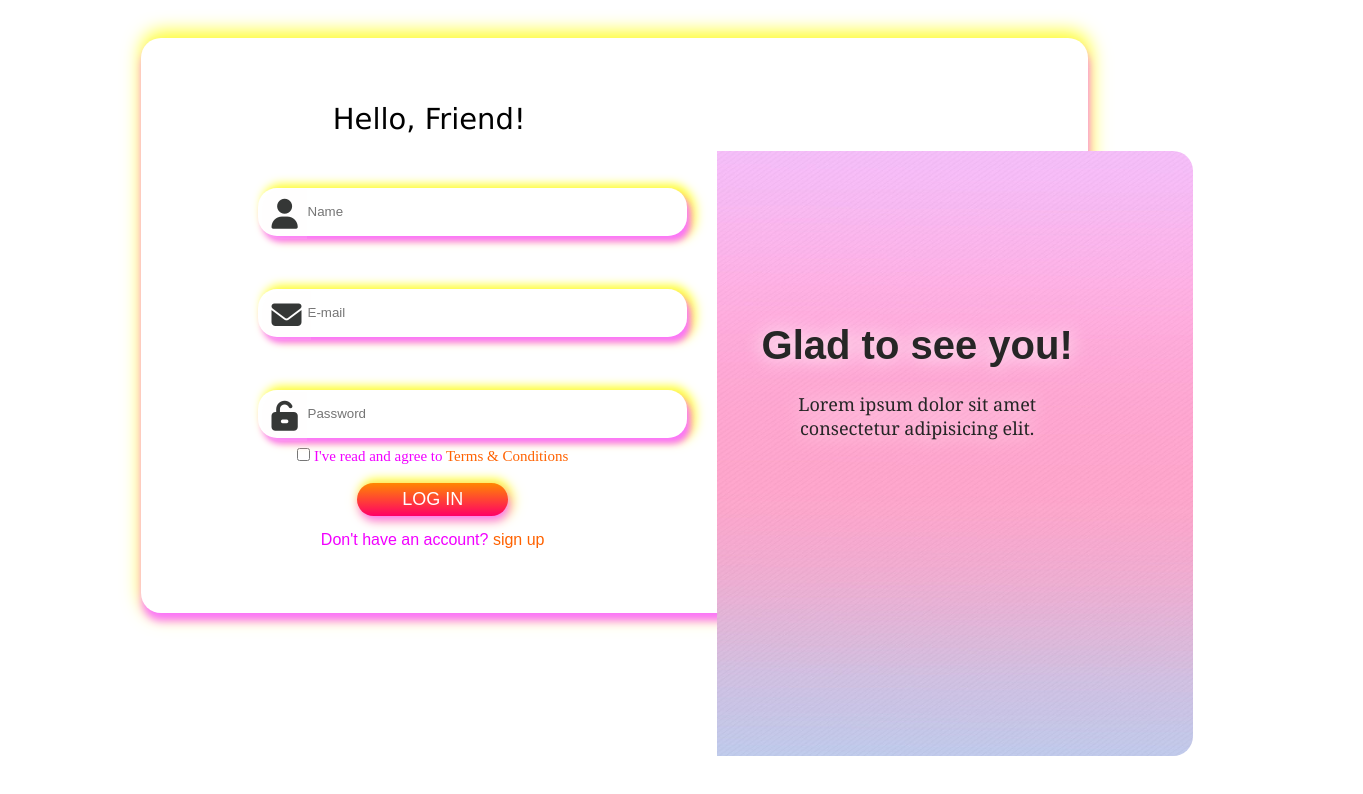
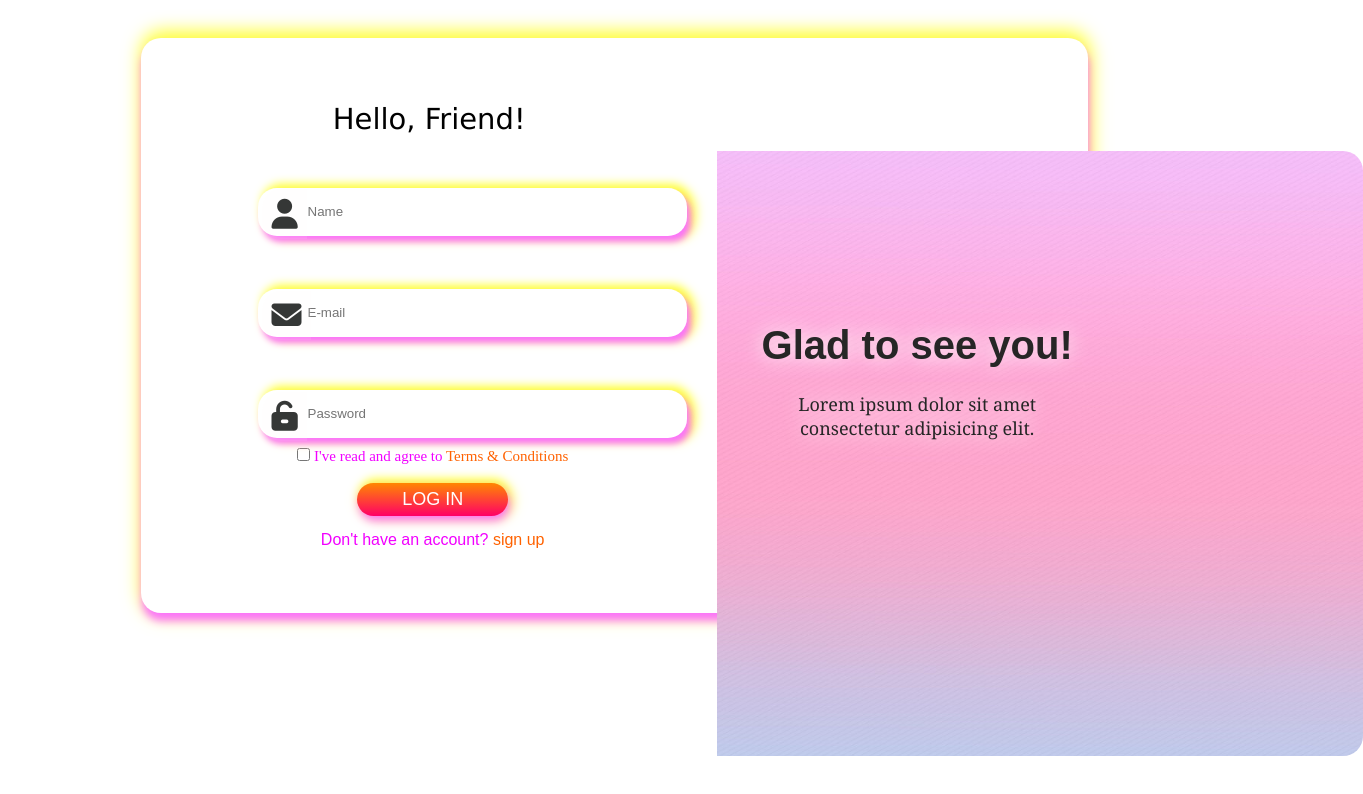
Before and after one commit to nayaaaaaann/signiup_page, a plain HTML site: page index.html in a window 1280 px wide. Shown: the whole page, 1363 px wide, since content can reach past the window. Drawn offline with Linux system fonts and the light colour scheme.

Commit message:
Update index.html

```diff
--- a/index.html
+++ b/index.html
@@ -32,7 +32,7 @@
         </div>
     </div>
     <div class="bg">
-        <img src="desktop-wallpaper-background-iphone-android-pink-purple-gradient.jpg" alt="" width="140%" height="605px" class="bg-1">
+        <img src="desktop-wallpaper-background-iphone-android-pink-purple-gradient.jpg" alt="" width="190%" height="605px" class="bg-1">
     </div>
     <div class="para-main"><h3 class="h4">Glad to see you!</h3> <p class="para3"> Lorem ipsum dolor sit amet <br> consectetur adipisicing elit.</p></div>
 
```
